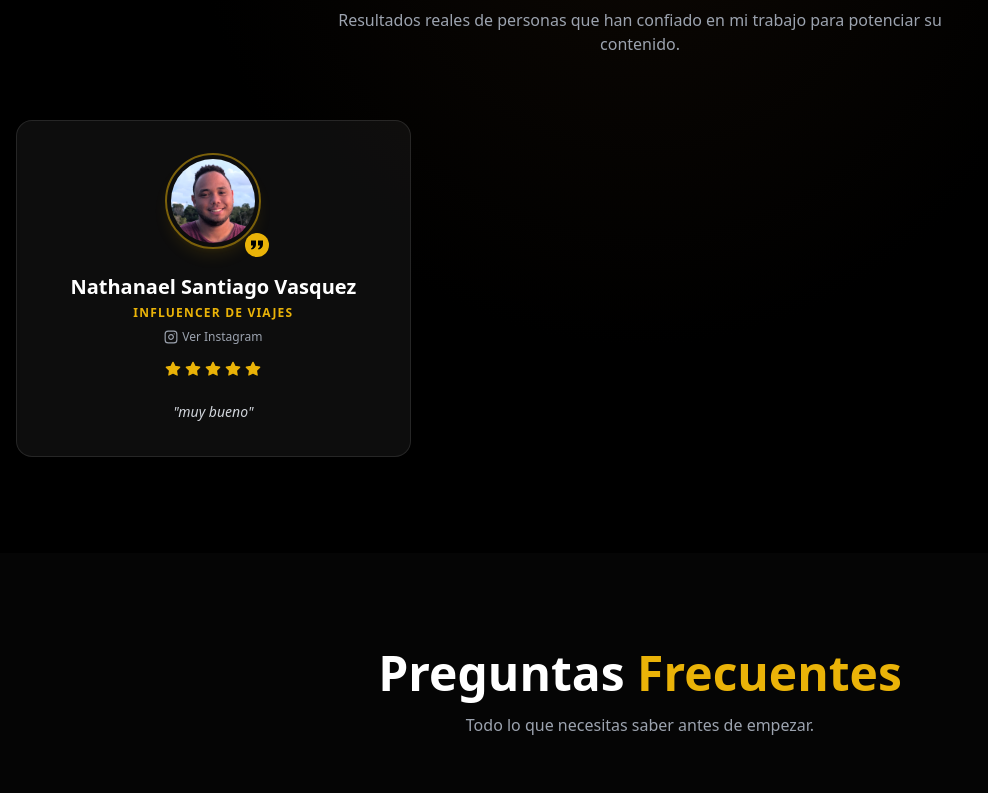
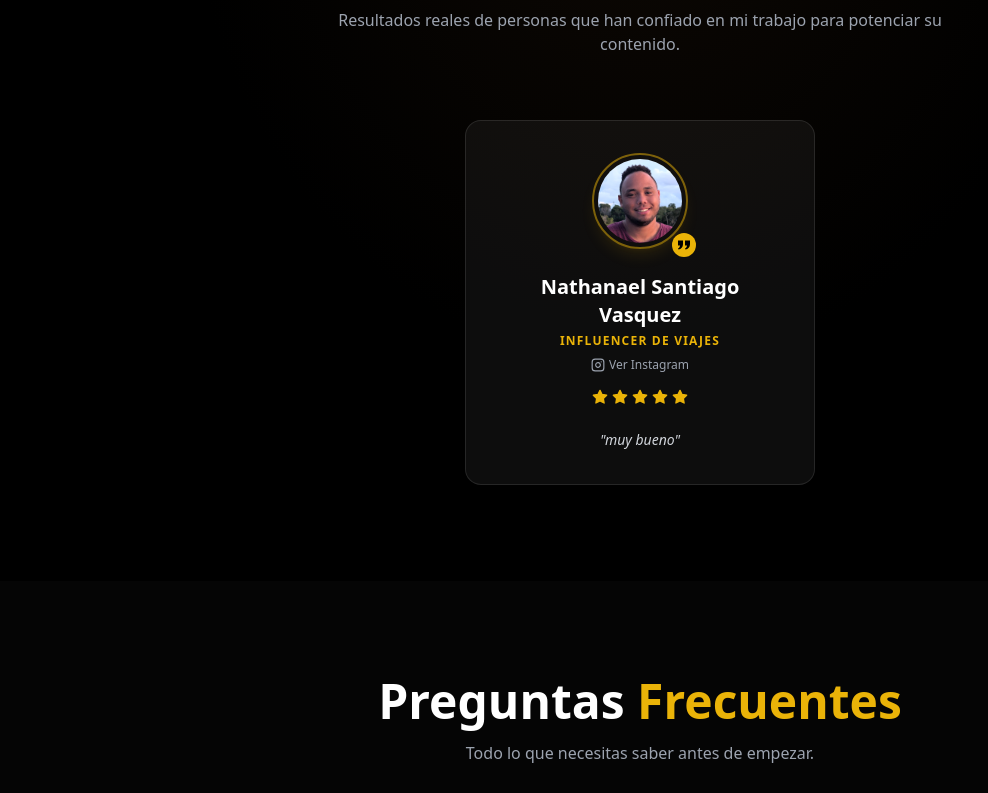
Before and after one commit to editor-zeke/editor-zeke, a React (Vite) app: page / in a window 1280 px wide. Shown: the part 2327-3120 px from the top of the page, without its empty margins (0-988 px from the left). Built offline with nearby package versions, Linux system fonts and the light colour scheme.

Commit message:
refactor: Update testimonials layout to flex-wrap and adjust email text styling.

```diff
--- a/App.jsx
+++ b/App.jsx
@@ -591,10 +591,10 @@ const SeccionTestimonios = () => {
                     </div>
                 </RevealSection>
 
-                {/* Contenedor Slider en Móvil / Grid en Desktop */}
-                <div className="flex overflow-x-auto snap-x snap-mandatory gap-6 pb-8 md:grid md:grid-cols-3 md:gap-8 md:pb-0 hide-scrollbar">
+                {/* Contenedor Slider en Móvil / Grid en Desktop -> AHORA: Flex Wrap Centrado */}
+                <div className="flex flex-wrap justify-center gap-6 md:gap-8">
                     {CONFIG.testimonios.map((testimonio, index) => (
-                        <RevealSection key={testimonio.id} className={`delay-${index * 100} h-full min-w-[85%] sm:min-w-[350px] md:min-w-0 snap-center`}>
+                        <RevealSection key={testimonio.id} className={`delay-${index * 100} h-full w-full sm:w-[350px]`}>
                             <div className="h-full p-8 rounded-2xl bg-white/5 border border-white/10 hover:border-yellow-500/30 transition-all duration-300 flex flex-col items-center text-center group hover:bg-white/10">
 
                                 {/* Foto de Perfil */}
@@ -753,7 +753,7 @@ const SeccionContacto = () => {
                             </div>
                             <div className="text-left">
                                 <p className="text-xs text-gray-500 uppercase tracking-widest">Email</p>
-                                <p className="text-lg font-bold text-white break-all">{CONFIG.personal.email}</p>
+                                <p className="text-sm sm:text-lg font-bold text-white whitespace-nowrap">{CONFIG.personal.email}</p>
                             </div>
                         </a>
                     </div>
```
